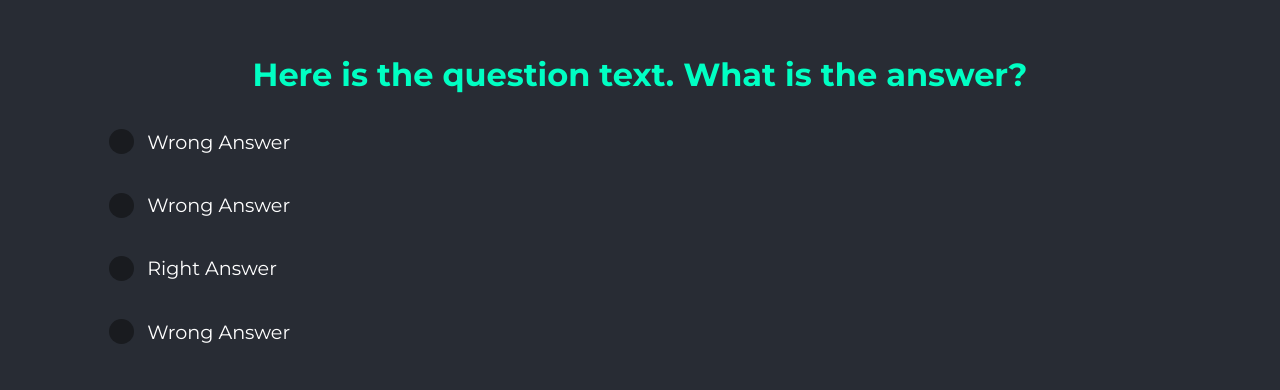
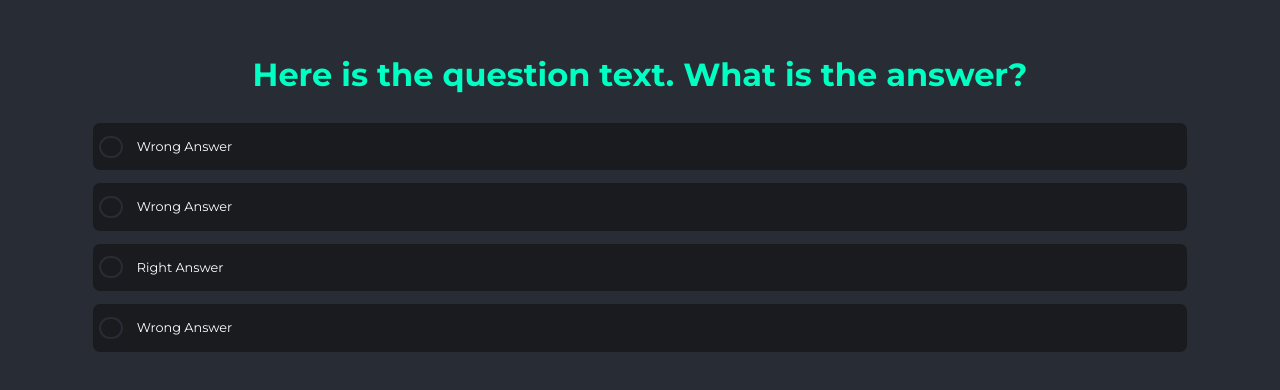
Before and after one commit to hollyefig/Questionnaire, a React (Create React App) app: page / in a window 1280 px wide. Shown: the part 998-1388 px from the top of the page. Built offline with nearby package versions, Linux system fonts and the light colour scheme.

Commit message:
updated UI for quetion interaction

```diff
--- a/src/App.js
+++ b/src/App.js
@@ -15,7 +15,6 @@ function App() {
   const [combo, setCombo] = useState(["-", "-", "-", "-"]);
   const [arrowShow, setArrowShow] = useState(true);
   const [blurOverlay, setBlurOverlay] = useState(false);
-  const [answer, setAnswer] = useState(false);
   const [answerMsg, setAnswerMsg] = useState();
   // dictate question number
   const [num, setNum] = useState(0);
@@ -32,15 +31,30 @@ function App() {
       setNum(1);
     }
     removeBlurOverlay();
+    setArrowShow(false);
   };
 
   // when answer is clicked
-  const answerClicked = (e) => {
+  const answerClicked = (e, qd) => {
+    console.log("qd", qd.id);
     setBlurOverlay(true);
 
-    e.isTrue
-      ? setAnswerMsg("Correct! Press the arrow to proceed!")
-      : setAnswerMsg("Sorry! Try again! ");
+    if (e.isTrue) {
+      setAnswerMsg(
+        <>
+          <h2>(ﾉ◕ヮ◕)ﾉ*:･ﾟ✧</h2>
+          <p>Correct! Press the arrow to proceed!</p>
+        </>
+      );
+      setArrowShow(true);
+    } else {
+      setAnswerMsg(
+        <>
+          <h2>(◡︵◡)</h2>
+          <p>Sorry! Try again!</p>
+        </>
+      );
+    }
   };
 
   return (
@@ -51,7 +65,7 @@ function App() {
       <Question2 />
       <Question3 />
       <Question4 />
-      <Fixedarrow scrollDown={scrollDown} num={num} />
+      <Fixedarrow scrollDown={scrollDown} num={num} arrowShow={arrowShow} />
       {blurOverlay && <Bluroverlay blurOverlay={blurOverlay} />}
       <Answermsg
         blurOverlay={blurOverlay}
--- a/src/components/blurOverlay/blurOverlay.css
+++ b/src/components/blurOverlay/blurOverlay.css
@@ -39,6 +39,7 @@
   display: flex;
   justify-content: center;
   align-items: center;
+  text-align: center;
   flex-direction: column;
   position: absolute;
   top: -100vh;
@@ -51,3 +52,16 @@
 .answerMsgSlideDown {
   top: calc(50% - var(--height) / 2);
 }
+
+.answerMsg > * {
+  padding: 5px 0;
+}
+
+.answerMsg h2 {
+  color: var(--teal);
+  font-size: 2rem;
+}
+
+.answerMsg p {
+  font-size: 1rem;
+}
--- a/src/components/fixedArrow/Fixedarrow.jsx
+++ b/src/components/fixedArrow/Fixedarrow.jsx
@@ -1,12 +1,11 @@
 import React from "react";
 import "./fixedArrow.css";
-import { useState } from "react";
 
-export default function Fixedarrow({num, scrollDown}) {
+export default function Fixedarrow({num, scrollDown, arrowShow}) {
 
 
   return (
-    <div className='fixedArrowWrapper'>
+    <div className='fixedArrowWrapper' style={{visibility: arrowShow ?'visible' : 'hidden', opacity: arrowShow ? 1 : 0}}>
       <div className='fixedArrowContent'>
       <a href={`#q${num}`}>
         <div className='arrowButton' onClick={scrollDown}>
--- a/src/components/fixedArrow/fixedArrow.css
+++ b/src/components/fixedArrow/fixedArrow.css
@@ -5,6 +5,8 @@
   height: auto;
   padding: 10px;
   z-index: 20;
+  opacity: 1;
+  transition: all 0.5s ease-in;
 }
 
 .fixedArrowContent {
--- a/src/components/questions/Question1.jsx
+++ b/src/components/questions/Question1.jsx
@@ -16,8 +16,8 @@ export default function Question1({answerClicked}) {
 
             {questionData[0].answers.map(e => {
               return (
-              <li>
-              <input type='radio' name={questionData[0].radioName} id={e.id} onClick={() => answerClicked(e)} />
+              <li onClick={() => answerClicked(e, questionData[0])}>
+              <input type='radio' name={questionData[0].radioName} id={e.id} />
               <label for={e.id}>{e.answer}</label>
               </li>
               )
--- a/src/components/questions/questions.css
+++ b/src/components/questions/questions.css
@@ -32,18 +32,27 @@
   justify-content: flex-start;
   align-items: center;
   width: 90%;
-  padding: 1em;
+  padding: 1em 0;
 }
 
 .qAnswerWrapper > ul {
   list-style-type: none;
+  width: 100%;
 }
 
 .qAnswerWrapper > ul > li {
-  padding: 1em 0;
-  font-size: 1.2rem;
+  padding: 1em 0.5em;
+  font-size: 0.8rem;
   display: flex;
   align-items: center;
+  width: 100%;
+  background-color: var(--darkGrey);
+  border-radius: 7px;
+  margin: 1em 0;
+}
+
+.qAnswerWrapper > ul > li > label {
+  width: 100%;
 }
 
 .qAnswerWrapper > ul > li > input[type="radio"] {
@@ -51,8 +60,9 @@
   margin: 0 1em 0 0;
   appearance: none;
   background-color: var(--darkGrey);
+  border: 2px solid var(--grey);
   width: var(--dim);
-  height: var(--dim);
+  height: calc(var(--dim) - 3px);
   border-radius: calc(var(--dim) / 2);
   display: grid;
   place-content: center;
--- a/src/questionData.js
+++ b/src/questionData.js
@@ -8,21 +8,25 @@ export const questionData = [
         id: "a1",
         answer: "Wrong Answer",
         isTrue: false,
+        number: null,
       },
       {
         id: "a2",
         answer: "Wrong Answer",
         isTrue: false,
+        number: null,
       },
       {
         id: "a3",
         answer: "Right Answer",
         isTrue: true,
+        number: 4,
       },
       {
         id: "a4",
         answer: "Wrong Answer",
         isTrue: false,
+        number: null,
       },
     ],
   },
```
